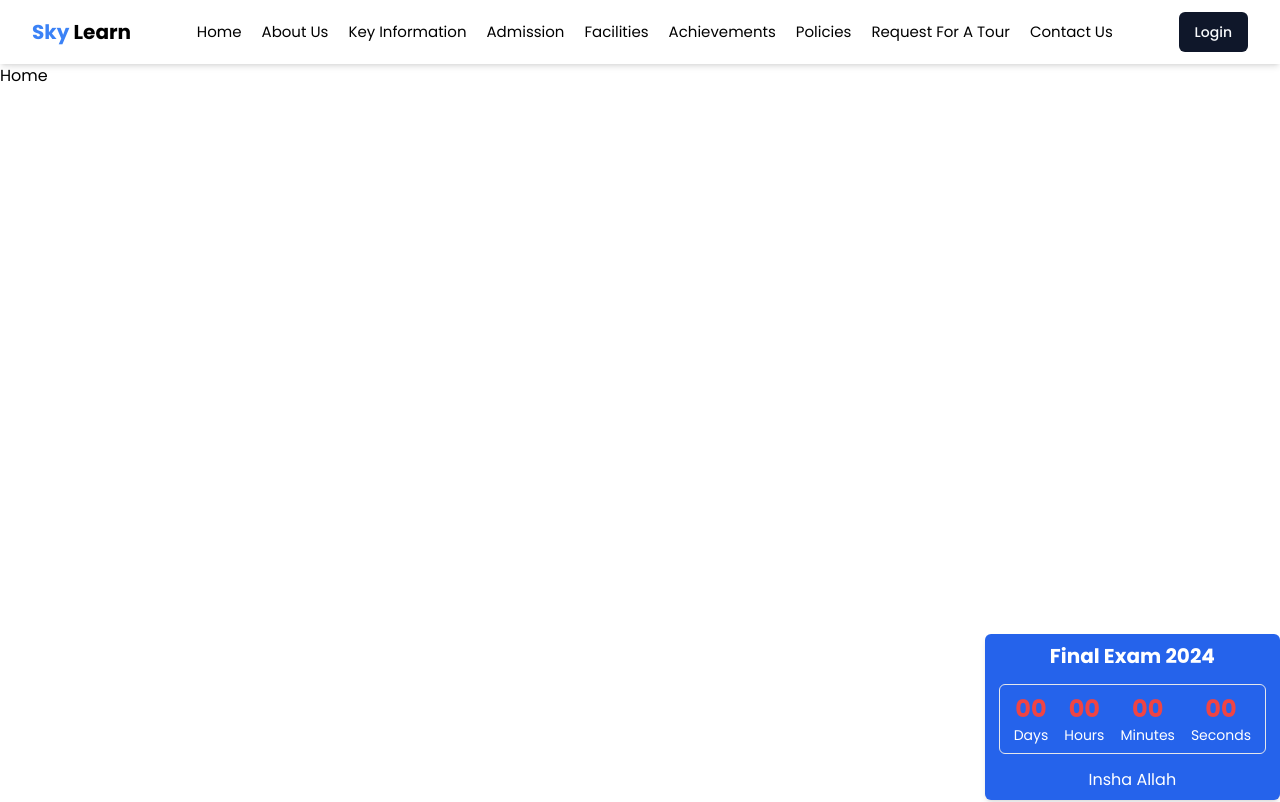
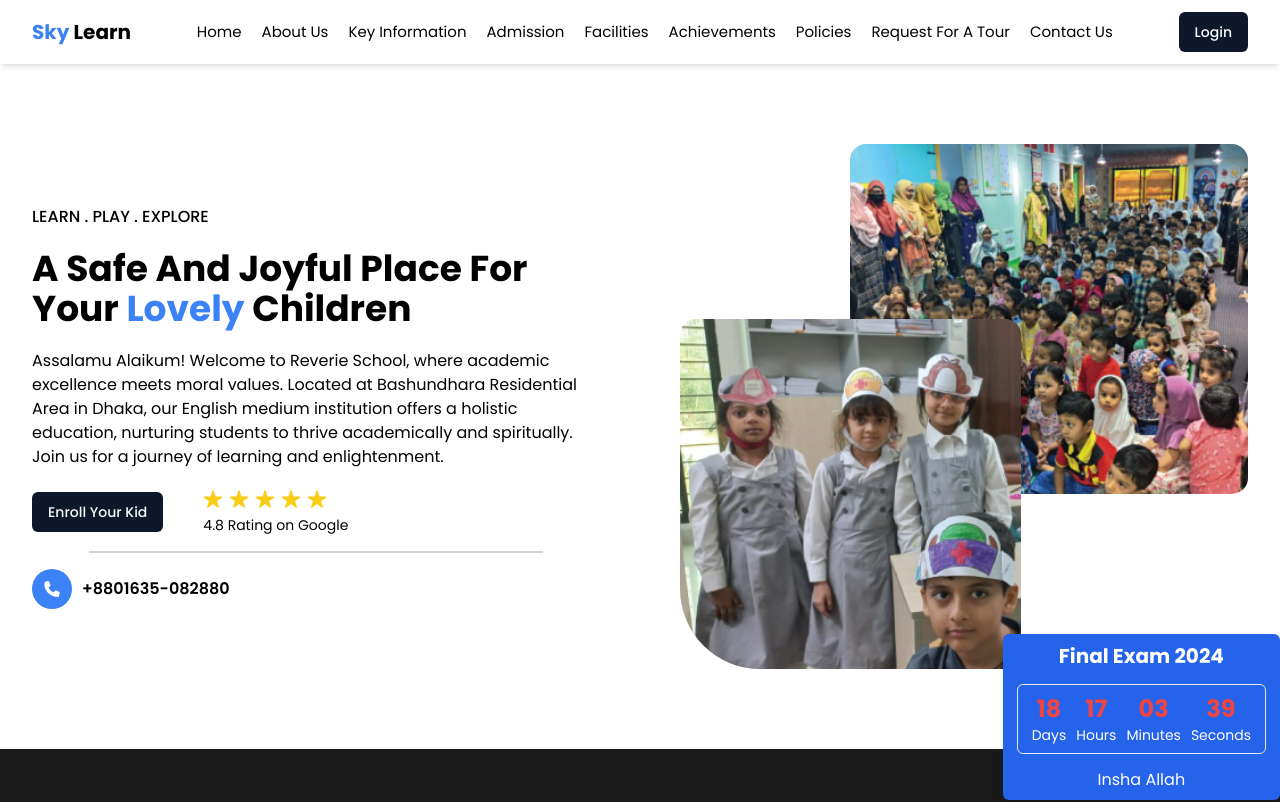
Before and after one commit to iibrahim70/skylearn-client, a React (Vite) app: page / in a window 1280 px wide. Shown: the top 802 px of the page. Built offline with nearby package versions, Linux system fonts and the light colour scheme.

Commit message:
:lipstick: added hero section

```diff
--- /dev/null
+++ b/src/components/Hero.tsx
@@ -0,0 +1,76 @@
+import { IoStar } from "react-icons/io5";
+import { FaPhone } from "react-icons/fa6";
+import { Button } from "./ui/button";
+import bannerOne from "@/assets/images/banner-1.jpg";
+import bannerTwo from "@/assets/images/banner-2.jpg";
+
+const Hero = () => {
+  return (
+    <section className="container flex max-md:flex-col items-center justify-between gap-20 py-20">
+      {/* left side */}
+      <div className="w-full md:w-1/2 flex flex-col gap-5">
+        <p className="font-medium">LEARN . PLAY . EXPLORE</p>
+        <h3 className="capitalize">
+          A safe and joyful place for your{" "}
+          <span className="text-blue-500">Lovely</span> children
+        </h3>
+
+        <p>
+          Assalamu Alaikum! Welcome to Reverie School, where academic excellence
+          meets moral values. Located at Bashundhara Residential Area in Dhaka,
+          our English medium institution offers a holistic education, nurturing
+          students to thrive academically and spiritually. Join us for a journey
+          of learning and enlightenment.
+        </p>
+
+        <div className="space-y-4">
+          <div className="flex items-center gap-10">
+            <Button>Enroll Your Kid</Button>
+
+            <div className="space-y-1.5">
+              <div className="flex items-center  gap-1.5">
+                {Array.from({ length: 5 }).map((_, index) => (
+                  <IoStar key={index} className="text-yellow-400 size-5" />
+                ))}
+              </div>
+
+              <p className="text-sm text-nowrap">4.8 Rating on Google</p>
+            </div>
+          </div>
+
+          <hr className="border border-gray-300 w-[80%] mx-auto" />
+
+          <a
+            href="tel:+8801635082880"
+            className="font-semibold flex items-center gap-2.5"
+          >
+            <FaPhone
+              className="bg-blue-500 text-white size-10
+             px-3 py-1 rounded-full"
+            />
+            <p>+8801635-082880</p>
+          </a>
+        </div>
+      </div>
+
+      {/* right side */}
+      <div className="w-full md:w-1/2 relative h-[525px]">
+        <div className="flex justify-end">
+          <img
+            src={bannerOne}
+            alt="Hero Banner"
+            className="w-[70%] h-[350px] object-cover rounded-2xl"
+          />
+        </div>
+
+        <img
+          src={bannerTwo}
+          alt="Hero Banner"
+          className="w-[60%] h-[350px] object-cover absolute left-0 -translate-y-1/2 rounded-2xl rounded-bl-[80px]"
+        />
+      </div>
+    </section>
+  );
+};
+
+export default Hero;
--- a/src/components/layout/MainLayout.tsx
+++ b/src/components/layout/MainLayout.tsx
@@ -1,13 +1,13 @@
 import { Outlet } from "react-router-dom";
 import Navbar from "../shared/Navbar";
 import Footer from "../shared/Footer";
-import ExamNotice from "../shared/ExamNotice";
+import ExamReminder from "../shared/ExamReminder";
 
 const MainLayout = () => {
   return (
     <main>
       <Navbar />
-      <ExamNotice />
+      <ExamReminder />
       <Outlet />
       <Footer />
     </main>
--- a/src/components/shared/ExamNotice.tsx
+++ /dev/null
@@ -1,29 +0,0 @@
-const ExamNotice = () => {
-  return (
-    <aside className="bg-blue-600 text-white fixed bottom-0 right-0 py-2 px-3.5 shadow-md rounded-md w-fit flex flex-col items-center gap-3.5">
-      <h6>Final Exam 2024</h6>
-
-      <div className="border rounded-md flex items-center justify-between gap-4 text-sm py-2 px-3.5">
-        <div className="flex flex-col items-center">
-          <p className="text-red-500 font-bold text-2xl">00</p>
-          <p>Days</p>
-        </div>
-        <div className="flex flex-col items-center">
-          <p className="text-red-500 font-bold text-2xl">00</p>
-          <p>Hours</p>
-        </div>
-        <div className="flex flex-col items-center">
-          <p className="text-red-500 font-bold text-2xl">00</p>
-          <p>Minutes</p>
-        </div>
-        <div className="flex flex-col items-center">
-          <p className="text-red-500 font-bold text-2xl">00</p>
-          <p>Seconds</p>
-        </div>
-      </div>
-      <p>Insha Allah</p>
-    </aside>
-  );
-};
-
-export default ExamNotice;
--- /dev/null
+++ b/src/components/shared/ExamReminder.tsx
@@ -0,0 +1,29 @@
+const ExamReminder = () => {
+  return (
+    <aside className="bg-blue-600 text-white fixed z-10 bottom-0 right-0 py-2 px-3.5 shadow-md rounded-md w-fit flex flex-col items-center gap-3.5">
+      <h6>Final Exam 2024</h6>
+
+      <div className="border rounded-md flex items-center justify-between gap-2.5 text-sm py-2 px-3.5">
+        <div className="flex flex-col items-center">
+          <p className="text-red-500 font-bold text-2xl">18</p>
+          <p>Days</p>
+        </div>
+        <div className="flex flex-col items-center">
+          <p className="text-red-500 font-bold text-2xl">17</p>
+          <p>Hours</p>
+        </div>
+        <div className="flex flex-col items-center">
+          <p className="text-red-500 font-bold text-2xl">03</p>
+          <p>Minutes</p>
+        </div>
+        <div className="flex flex-col items-center">
+          <p className="text-red-500 font-bold text-2xl">39</p>
+          <p>Seconds</p>
+        </div>
+      </div>
+      <p>Insha Allah</p>
+    </aside>
+  );
+};
+
+export default ExamReminder;
--- a/src/pages/Home.tsx
+++ b/src/pages/Home.tsx
@@ -1,5 +1,11 @@
+import Hero from "@/components/Hero";
+
 const Home = () => {
-  return <main className="min-h-[200dvh]">Home</main>;
+  return (
+    <main>
+      <Hero />
+    </main>
+  );
 };
 
 export default Home;
```
Also changed, not shown: src/assets/images/banner-1.jpg (added), src/assets/images/banner-2.jpg (added).
